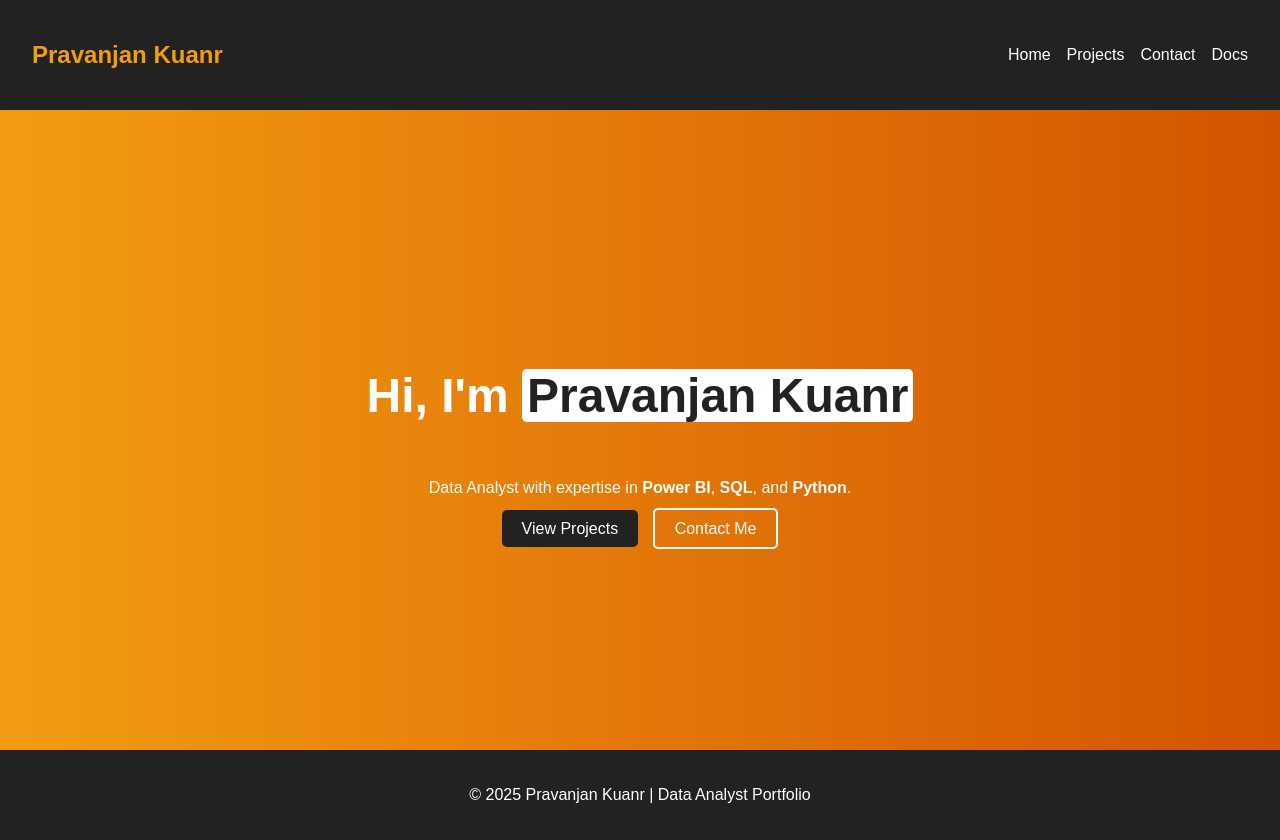
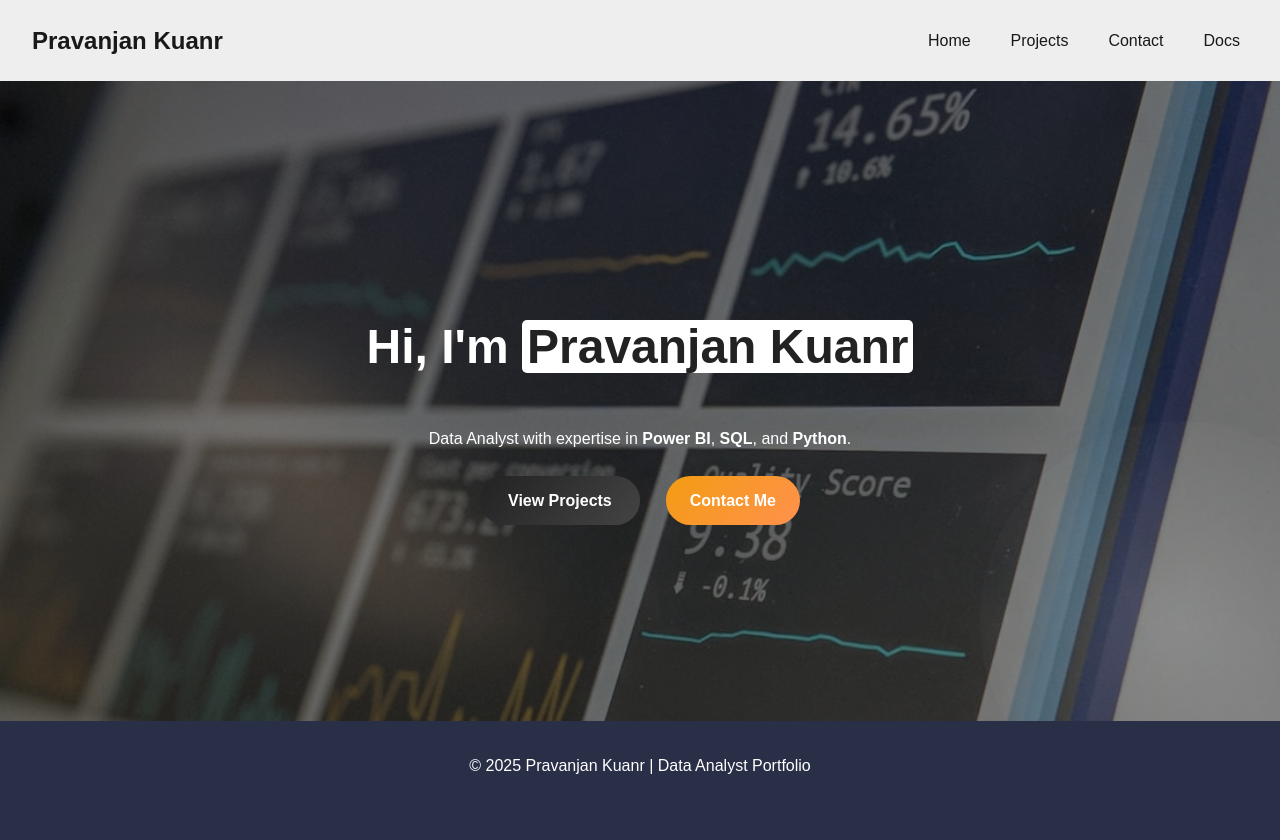
Before and after one commit to Pravanjankuanr/Portfolio_PravanjanKuanr, a Flask app: page / in a window 1280 px wide. After the commit the page ends 774 px from the top, so only its background shows below. Run offline with Flask 3, Linux system fonts and the light colour scheme.

Commit message:
well designed

```diff
--- a/app.py
+++ b/app.py
@@ -57,6 +57,10 @@ def sql_tutorials():
 @app.route("/docs/insuranceapp")
 def insurance_app():
     return render_template("insurance_app.html")
+
+@app.route("/docs/git")
+def git_tutorials():
+    return render_template("git_tutorials.html")
 
 @app.route('/projects')
 def projects():
--- a/static/css/styles.css
+++ b/static/css/styles.css
@@ -1,100 +1,278 @@
-/* General Styles */
+/* =========================
+   General Styles
+========================= */
+* {
+  box-sizing: border-box;
+}
+
 body {
   margin: 0;
   font-family: Arial, sans-serif;
   line-height: 1.6;
-  background: #f8f9fa;
+  background: #e5dbf6;
   color: #333;
+  overflow-x: hidden; /* prevent horizontal scroll */
 }
 
-/* Navbar */
+/* =========================
+   Navbar
+========================= */
 .navbar {
   display: flex;
   justify-content: space-between;
   align-items: center;
-  padding: 1rem 2rem;
-  background: #222;
-  color: white;
+  flex-wrap: wrap; /* ✅ responsive wrap */
+  padding: 0.1rem 2rem;
+  background: #eeeeee;
 }
 
 .navbar .logo {
   font-size: 1.5rem;
-  color: #f39c12;
+  color: #191919;
 }
 
 .nav-links {
   list-style: none;
   display: flex;
+  flex-wrap: wrap;
+  justify-content: center;
   gap: 1rem;
+  padding: 0;
 }
 
 .nav-links a {
-  color: white;
+  color: #191919;
   text-decoration: none;
   transition: color 0.3s;
+  padding: 8px;
+  font-size: 0.9rem;
 }
-
 .nav-links a:hover {
   color: #f39c12;
 }
 
-/* Hero Section */
+/* =========================
+   Hero Section
+========================= */
 .hero {
   display: flex;
   align-items: center;
   justify-content: center;
   height: 80vh;
-  background: linear-gradient(to right, #f39c12, #d35400);
+  width: 100%;
+  max-width: 100vw;
+  background: url("/static/images/background.png") center/cover no-repeat;
   color: white;
   text-align: center;
+  position: relative;
+  overflow: hidden;
 }
-
+.hero::before {
+  content: "";
+  position: absolute;
+  inset: 0;
+  background: rgba(0,0,0,0.5);
+  z-index: 1;
+}
+.hero::after {
+  content: "";
+  position: absolute;
+  bottom: -100px;
+  right: -100px;
+  width: 400px;
+  height: 400px;
+  background: radial-gradient(circle, rgba(255,255,255,0.15), transparent 80%);
+  border-radius: 50%;
+  z-index: 1;
+}
+.hero > .container {
+  position: relative;
+  z-index: 2;
+}
 .hero h1 {
-  font-size: 3rem;
+  font-size: 2rem; /* mobile default */
 }
-
 .accent {
   color: #222;
   background: white;
   padding: 0 5px;
   border-radius: 5px;
 }
-
 .cta {
   margin-top: 1rem;
+  display: flex;
+  flex-direction: column;
+  gap: 10px;
+  align-items: center;
 }
 
+/* =========================
+   Buttons
+========================= */
 .btn {
-  background: #222;
-  color: white;
-  padding: 10px 20px;
-  margin: 5px;
+  background: linear-gradient(135deg, #222, #444);
+  color: #fff;
+  padding: 12px 28px;
+  margin: 8px;
   text-decoration: none;
-  border-radius: 5px;
-  transition: background 0.3s;
+  border-radius: 50px;
+  transition: all 0.3s ease;
+  font-weight: 600;
+  display: inline-block;
+}
+.btn:hover {
+  background: linear-gradient(135deg, #f39c12, #ff914d);
+  color: #fff;
+  transform: translateY(-3px);
+  box-shadow: 0 6px 15px rgba(243, 156, 18, 0.4);
+}
+.btn.ghost {
+  background: linear-gradient(135deg, #f39c12, #ff914d);
+  border: none;
+  color: #fff;
+  font-weight: bold;
+  padding: 12px 24px;
+  border-radius: 50px; /* pill shape */
+  transition: all 0.3s ease;
+  display: inline-block;
+  text-align: center;
 }
 
-.btn:hover {
-  background: #f39c12;
+.btn.ghost:hover {
+  background: linear-gradient(135deg, #ff914d, #f39c12);
+  color: #0e4051;
+}
+
+/* =========================
+   Docs Section
+========================= */
+.docs {
+  padding: 3rem 2rem;
+  background: #f8f9fa;
+  text-align: center;
+}
+.docs h2 {
+  font-size: 2rem;
+  margin-bottom: 1rem;
   color: #222;
 }
-
-.btn.ghost {
-  background: transparent;
-  border: 2px solid white;
+.docs p {
+  max-width: 600px;
+  margin: 0 auto 2rem;
+  color: #666;
+  font-size: 1rem;
+}
+.docs .doc-list {
+  display: grid;
+  grid-template-columns: repeat(auto-fit, minmax(280px, 1fr));
+  gap: 30px;
+  margin-top: 30px;
+}
+.docs .doc-card {
+  background: #ffffff;
+  border-radius: 16px;
+  color: #333;
+  padding: 25px;
+  box-shadow: 0 4px 12px rgba(0,0,0,0.08);
+  transition: all 0.3s ease;
+  position: relative;
+  overflow: hidden;
+}
+.docs .doc-card::before {
+  content: "";
+  position: absolute;
+  top: 0; left: 0;
+  width: 100%; height: 100%;
+  background: linear-gradient(135deg, rgba(243,156,18,0.08), rgba(0,123,255,0.08));
+  opacity: 0;
+  transition: opacity 0.4s;
+  pointer-events: none;
+  border-radius: 16px;
+}
+.docs .doc-card:hover::before {
+  opacity: 1;
+}
+.docs .doc-card:hover {
+  transform: translateY(-6px);
+  box-shadow: 0 8px 20px rgba(0,0,0,0.15);
+}
+.docs .doc-card h3 {
+  font-size: 1.3rem;
+  margin-bottom: 10px;
+  font-weight: 600;
+  color: #222;
+}
+.docs .doc-card p {
+  color: #555;
+  margin-bottom: 15px;
+  font-size: 0.95rem;
+}
+.docs .doc-card .btn {
+  margin-top: 10px;
+  padding: 10px 18px;
+  border-radius: 8px;
+  background: linear-gradient(135deg, #f39c12, #ff914d);
+  color: #fff;
+  font-weight: bold;
+  box-shadow: 0 3px 8px rgba(243,156,18,0.25);
+  transition: all 0.3s ease;
+}
+.docs .doc-card .btn:hover {
+  background: linear-gradient(135deg, #ff914d, #f39c12);
+  box-shadow: 0 5px 12px rgba(243,156,18,0.35);
+  transform: translateY(-2px);
 }
 
-/* Projects */
+/* =========================
+   Docs Content
+========================= */
+.doc_content .doccontentbox {
+  background: #000;
+  border-radius: 12px;
+  padding: 20px;
+  margin-bottom: 20px;
+  box-shadow: 0 4px 8px rgba(0,0,0,0.1);
+}
+pre {
+  background: #1e1e1e;
+  color: #d4d4d4;
+  padding: 8px;
+  border-radius: 6px;
+  overflow-x: auto;
+  margin: 0 0 1rem;
+  position: relative;
+}
+code {
+  font-family: Consolas, "Courier New", monospace;
+  font-size: 14px;
+}
+.copy-btn {
+  position: absolute;
+  top: 6px;
+  right: 6px;
+  background: #333;
+  border: none;
+  color: white;
+  cursor: pointer;
+  padding: 4px 6px;
+  border-radius: 4px;
+  font-size: 14px;
+}
+.copy-btn:hover {
+  background: #555;
+}
+
+/* =========================
+   Projects
+========================= */
 .projects {
   padding: 2rem;
 }
-
 .project-grid {
   display: grid;
-  grid-template-columns: repeat(auto-fit, minmax(250px, 1fr));
+  grid-template-columns: 1fr; /* mobile first */
   gap: 1rem;
 }
-
 .project-card {
   background: white;
   padding: 1rem;
@@ -102,80 +280,56 @@ body {
   box-shadow: 0 2px 5px rgba(0,0,0,0.1);
 }
 
-/* Contact */
+/* =========================
+   Contact
+========================= */
 .contact {
   padding: 2rem;
 }
-
 .contact-form {
   display: flex;
   flex-direction: column;
   gap: 1rem;
+  width: 100%;
 }
-
 .contact-form input,
 .contact-form textarea {
   padding: 10px;
   border: 1px solid #ddd;
+  background: #fffefe;
   border-radius: 5px;
 }
-
 .contact-form button {
   align-self: flex-start;
 }
 
-/* Docs */
-.docs .doc-list {
-  display: grid;
-  grid-template-columns: repeat(auto-fit, minmax(280px, 1fr));
-  gap: 20px;
-  margin-top: 20px;
-}
-
-.docs .doc-card {
-  background: #fff;
-  border-radius: 12px;
-  padding: 20px;
-  box-shadow: 0 4px 8px rgba(0,0,0,0.1);
-  transition: transform 0.2s;
-}
-
-.docs .doc-card:hover {
-  transform: translateY(-5px);
-}
-
-.docs .btn {
-  display: inline-block;
-  margin-top: 10px;
-  padding: 8px 16px;
-  border-radius: 8px;
-  background: #007bff;
-  color: #fff;
-  text-decoration: none;
-}
-
-
-/* Docs Content*/
-.doc_content .doccontentbox {
-  background: #fff;
-  border-radius: 12px;
-  padding: 20px;
-  margin-bottom: 20px;
-  box-shadow: 0 4px 8px rgba(0,0,0,0.1);
-}
-
-.sql-tutorial pre {
-  background: #f4f4f4;
-  padding: 10px;
-  border-radius: 8px;
-  overflow-x: auto;
-}
-
-
-/* Footer */
+/* =========================
+   Footer
+========================= */
 footer {
-  background: #222;
+  background: #2a2f48;
   color: white;
   text-align: center;
   padding: 1rem;
+  width: 100%;
+  max-width: 100vw;
+  position: relative;
+  left: 0;
 }
+
+/* =========================
+   Media Queries
+========================= */
+@media (min-width: 768px) {
+  .hero h1 { font-size: 2.5rem; }
+  .hero .cta { flex-direction: row; justify-content: center; }
+  .project-grid { grid-template-columns: repeat(2, 1fr); }
+  .contact-form { max-width: 600px; }
+  .nav-links a { font-size: 1rem; }
+}
+
+@media (min-width: 1024px) {
+  .hero h1 { font-size: 3rem; }
+  .project-grid { grid-template-columns: repeat(3, 1fr); }
+  .nav-links { gap: 1.5rem; }
+}
```
Also changed, not shown: static/js/main.js (+19 -0 lines), templates/docs.html (+7 -2 lines), templates/git_tutorials.html (added, +76 -0 lines), data.png (added), static/images/Background.png (added), templates/index.html (line endings or trailing spaces).
